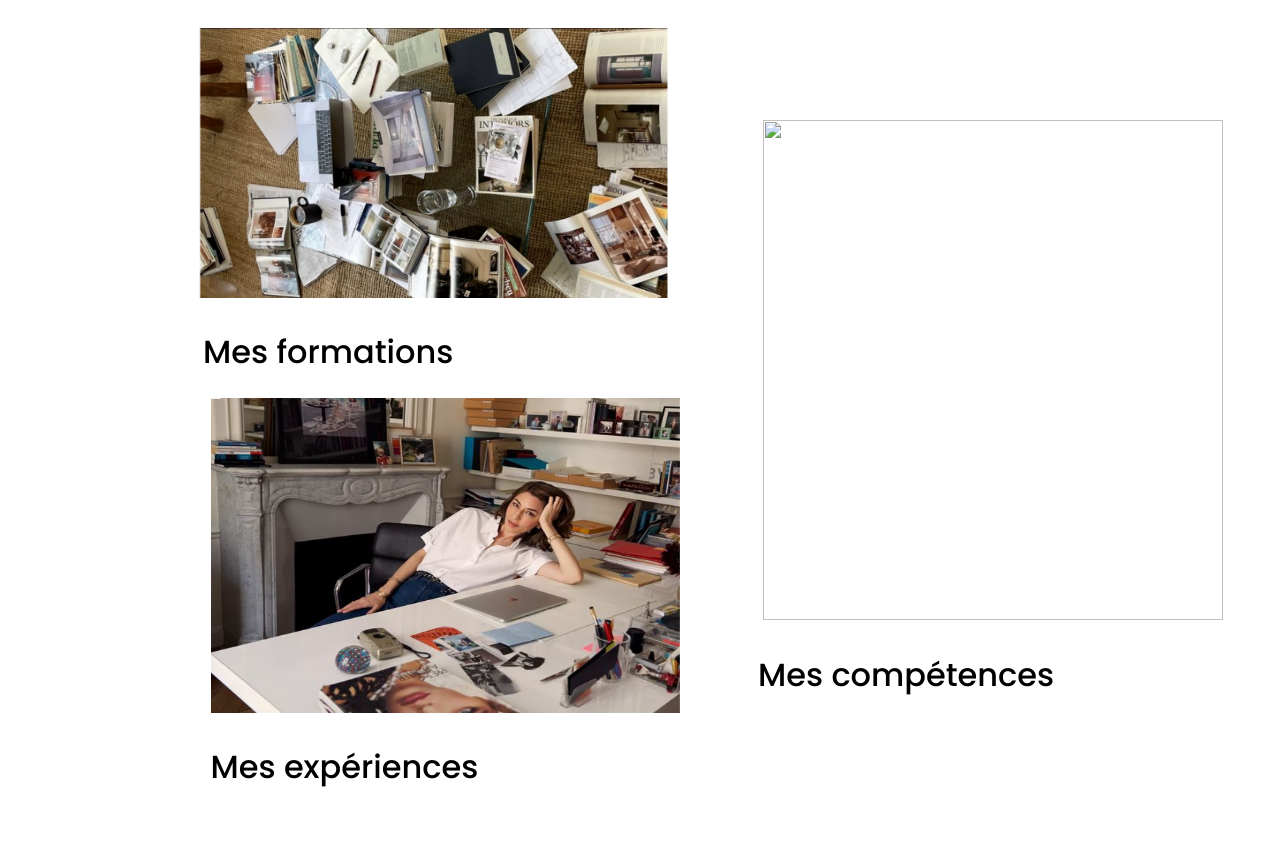
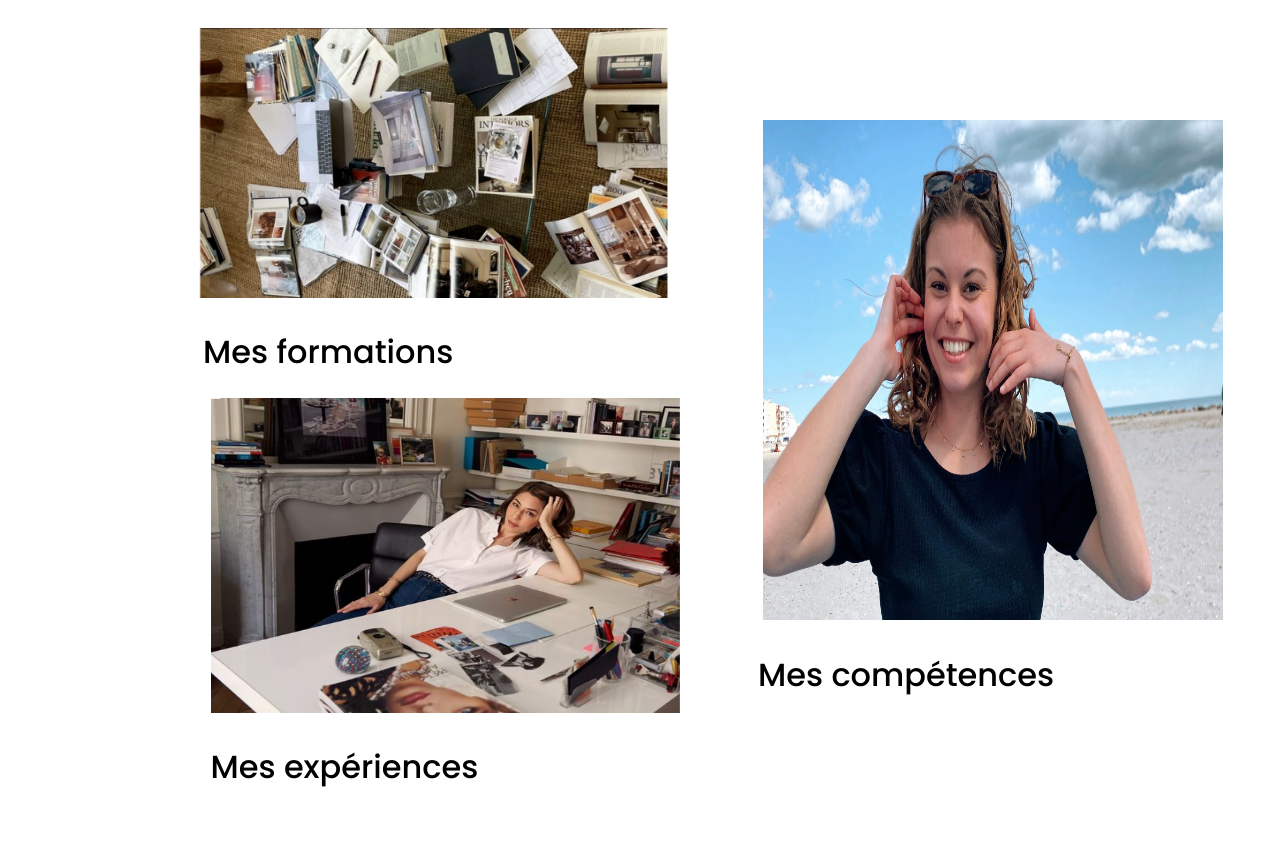
Before and after one commit to camille-galaup/index.html, a plain HTML site: page index.html in a window 1280 px wide. Shown: the part 1080-1946 px from the top of the page. Drawn offline with Linux system fonts and the light colour scheme.

Commit message:
Update index.html

```diff
--- a/index.html
+++ b/index.html
@@ -53,7 +53,7 @@
 		</div>
 
 		<div style=" height: 525px; width: 370px; margin-left: 80px; margin-top: 430px;">
-			<a name="Compétences"><img src="moiplage.jpg alt="moiplage.jpg" height="500px" width="460px" style="margin-left: 30px;"/></a>
+			<a name="Compétences"><img src="moiplage.jpg" alt="moiplage.jpg" height="500px" width="460px" style="margin-left: 30px;"/></a>
 			<h2 style="font-family: Poppins; font-size: 32px; background-color: white; letter-spacing: 0,3px; font-weight: 500; margin-left: 25px"> Mes compétences</h2>
 		</div>
 
```
